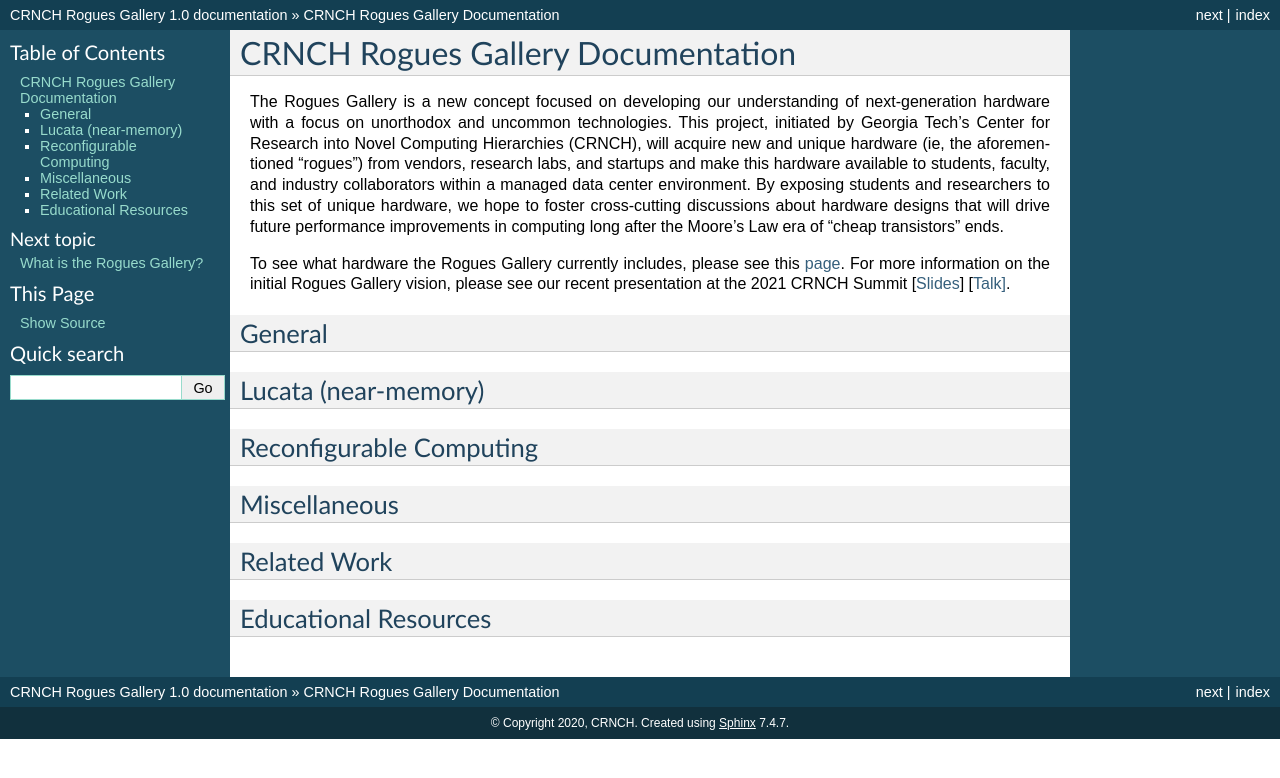
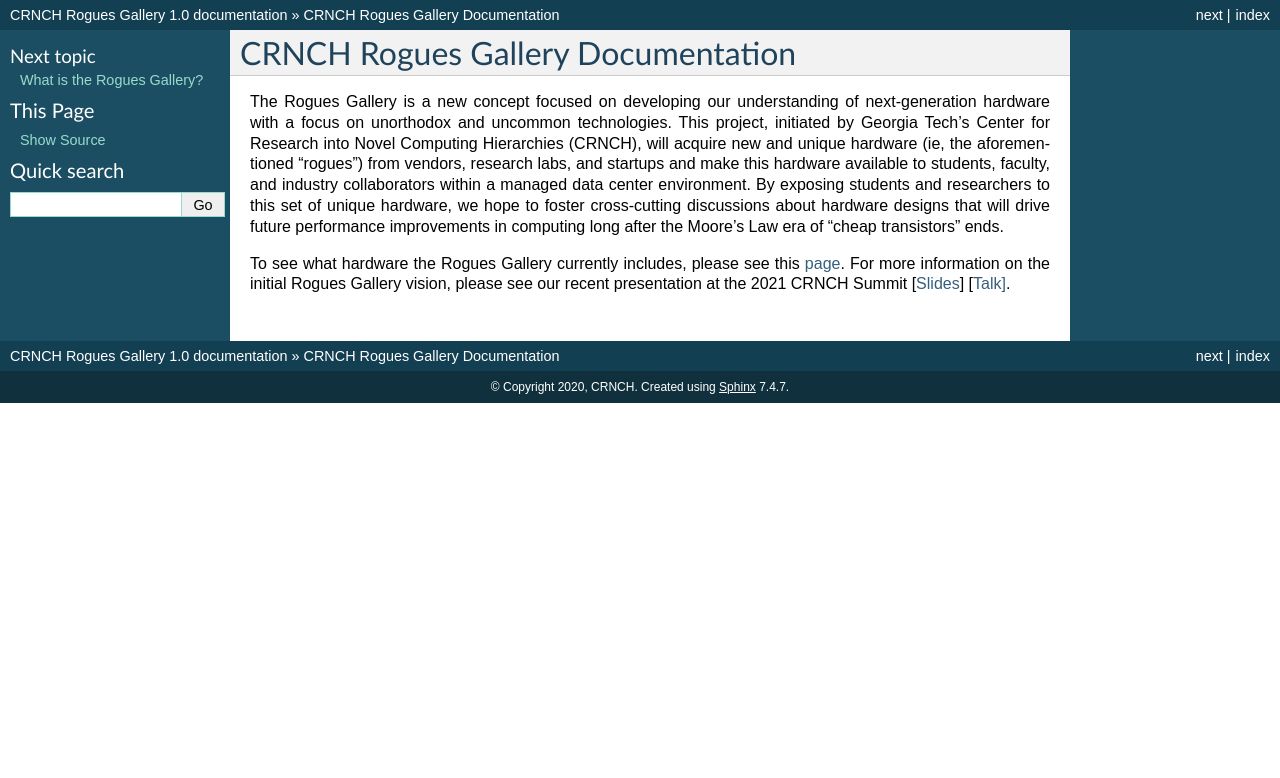
Before and after one commit to gt-crnch-rg/read-the-docs, a Sphinx documentation site: the page built from docs/index.rst, in a window 1280 px wide. Shown: the top 778 px of the page. Built offline with Sphinx 7.4.7, drawn with Linux system fonts in a browser that asks for light colours; pages that are not in the unit, such as notebooks, are missing from menus.

Commit message:
Update index.rst

```diff
--- a/docs/index.rst
+++ b/docs/index.rst
@@ -7,9 +7,6 @@
 To see what hardware the Rogues Gallery currently includes, please see this `page <http://crnch.gatech.edu/rogues-hardware>`__. For more information on the initial Rogues Gallery vision, please see our recent presentation at the 2021 CRNCH Summit [`Slides <https://github.com/gt-crnch/crnch-summit-2021/blob/main/presenter_slides/Thursday_01_28_21/105--Rogues-Gallery-Update-Jeff-Young-CRNCH-Summit-2021.pdf>`__] [`Talk] <https://mediaspace.gatech.edu/media/Jeff%20Young%20-%20Rogues%20Gallery%20-%20CRNCH%20Summit%202021/1_lqlgr0jj>`__.
 
 
-*****
-General
-*****
 .. toctree::
    :caption: General Topics
    :maxdepth: 1
@@ -21,9 +18,6 @@
    general/contributing
 
 
-*****
-Lucata (near-memory)
-*****
 .. toctree::
    :caption: Lucata Pathfinder
    :maxdepth: 2
@@ -33,9 +27,6 @@
    lucata/lucata-getting-started
    lucata/lucata-faq
 
-*****
-Reconfigurable Computing
-*****
 .. toctree::
    :caption: Reconfigurable Computing
    :maxdepth: 2
@@ -46,9 +37,6 @@
    reconfig/xilinx/vitis_ai
    reconfig/intel/oneapi-fpga
 
-*****
-Miscellaneous
-*****
 .. toctree::
    :caption: Miscellaneous
    :maxdepth: 2
@@ -57,18 +45,11 @@
 
    measurements/power_monitoring
 
-*****
-Related Work
-*****
 .. toctree::
    :caption: Related Work
    :maxdepth: 1
    :hidden:
 
-
-*****
-Educational Resources
-*****
 
 .. toctree::
    :caption: Educational Resources
```
